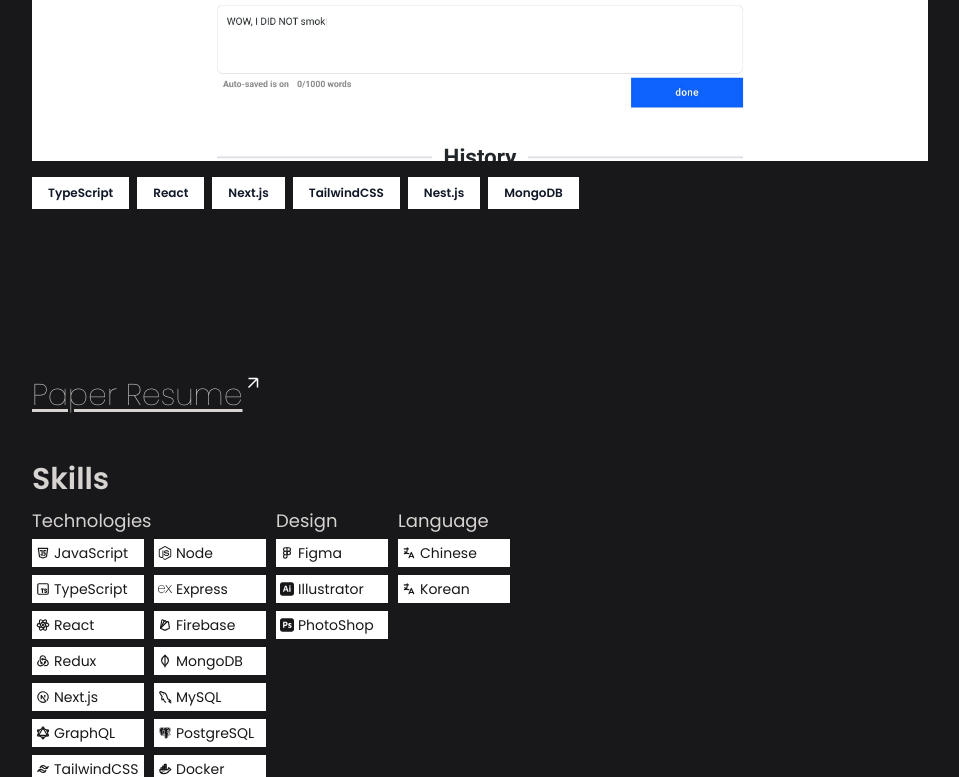
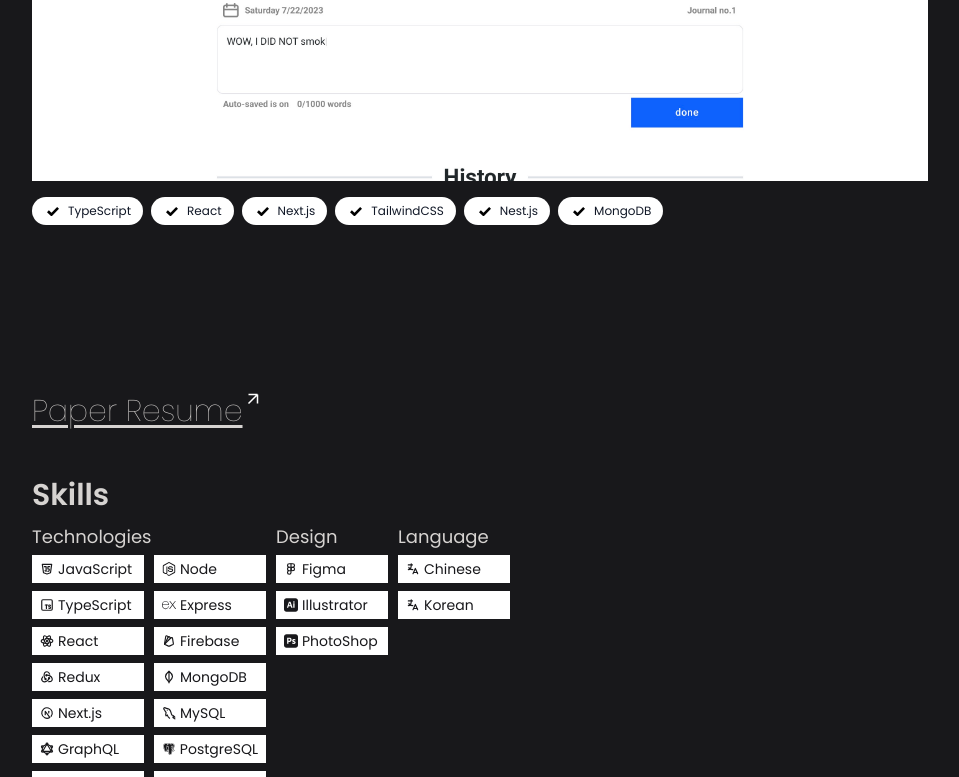
Before and after one commit to ktkennychow/ktkennychow.github.io, a React (Vite) app: page / in a window 1280 px wide. Shown: the part 2013-2790 px from the top of the page, without its empty margins (8-967 px from the left). Built offline with nearby package versions, Linux system fonts and the light colour scheme.

Commit message:
bugfix: resume link

```diff
--- a/src/components/Intro.jsx
+++ b/src/components/Intro.jsx
@@ -20,12 +20,12 @@
             <br />& Product Designer
           </p>
           <p className='flex-1'>
-            I like to design and develop products with great user experience
+            I like designing and developing products with great user experiences
             that help increase productivity and connect people.
             <br />
+            <br />
             I believe that the best products are built through the power of
-            well-constructed codebases that allow rapid development and active
-            observations of how we, humans, behave.
+            well-constructed codebases that allow rapid development, and our ability to understand how we, humans, behave.
             <br />
             <br />
             ...And I also love bouldering, running, cooking, and trying new
--- a/src/components/Nav.jsx
+++ b/src/components/Nav.jsx
@@ -20,7 +20,7 @@
         <ul>
           <li
             onMouseEnter={() => gsap.to('.about', { x: -20, duration: 1 })}
-            onMouseLeave={() => gsap.to('.about', { x: 0, duration: 1 })}
+            onMouseOut={() => gsap.to('.about', { x: 0, duration: 1 })}
             className={`about cursor-pointer text-xs py-2.5 px-2 md:text-base md:px-5 text-center ${
               currentPage === 'about'
                 ? 'bg-white font-normal text-black'
@@ -34,7 +34,7 @@
           </li>
           <li
             onMouseEnter={() => gsap.to('.projects', { x: -20, duration: 1 })}
-            onMouseLeave={() => gsap.to('.projects', { x: 0, duration: 1 })}
+            onMouseOut={() => gsap.to('.projects', { x: 0, duration: 1 })}
             className={`projects cursor-pointer text-xs py-2.5 px-2 md:text-base md:px-5 text-center ${
               currentPage === 'projects'
                 ? 'bg-white font-normal text-black'
@@ -48,7 +48,7 @@
           </li>
           <li
             onMouseEnter={() => gsap.to('.resume', { x: -20, duration: 1 })}
-            onMouseLeave={() => gsap.to('.resume', { x: 0, duration: 1 })}
+            onMouseOut={() => gsap.to('.resume', { x: 0, duration: 1 })}
             className={`resume cursor-pointer text-xs py-2.5 px-2 md:text-base md:px-5 text-center  ${
               currentPage === 'resume'
                 ? 'bg-white font-normal text-black'
@@ -62,7 +62,7 @@
           </li>
           <li
             onMouseEnter={() => gsap.to('.contact', { x: -20, duration: 1 })}
-            onMouseLeave={() => gsap.to('.contact', { x: 0, duration: 1 })}
+            onMouseOut={() => gsap.to('.contact', { x: 0, duration: 1 })}
             className={`contact cursor-pointer text-xs py-2.5 px-2 md:text-base md:px-5 text-center ${
               currentPage === 'contact'
                 ? 'bg-white font-normal text-black'
--- a/src/components/ProjectItem.jsx
+++ b/src/components/ProjectItem.jsx
@@ -1,4 +1,5 @@
 import React from 'react'
+import { Tb123 } from 'react-icons/tb'
 
 const ProjectItem = ({
   title,
@@ -70,7 +71,17 @@
           {stack.map((item) => (
             <span
               key={item}
-              className='inline-block px-4 py-2 font-semibold bg-white text-gray-900'>
+              className='flex px-3 py-1.5 font-normal bg-white text-gray-900 rounded-full items-center gap-2'>
+              <svg
+                xmlns='http://www.w3.org/2000/svg'
+                width='10'
+                height='10'
+                viewBox='0 0 20 20
+                'className='w-4'>
+
+                <path d='M20.285 2l-11.285 11.567-5.286-5.011-3.714 3.716 9 8.728 15-15.285z' />
+              </svg>
+
               {item}
             </span>
           ))}
--- a/src/components/Resume.jsx
+++ b/src/components/Resume.jsx
@@ -62,90 +62,90 @@
           <h3 className='text-lg'>Technologies</h3>
           <div className='flex gap-2.5 text-zinc-900 '>
             <div className='flex flex-col gap-2'>
-              <h4 className='bg-white flex items-center gap-1 p-1 w-28'>
+              <h4 className='bg-white flex items-center gap-1 py-1 px-2 w-28'>
                 <TbBrandJavascript />
                 JavaScript
               </h4>
-              <h4 className='bg-white flex items-center gap-1 p-1 w-28'>
+              <h4 className='bg-white flex items-center gap-1 py-1 px-2 w-28'>
                 <TbBrandTypescript />
                 TypeScript
               </h4>
-              <h4 className='bg-white flex items-center gap-1 p-1 w-28'>
+              <h4 className='bg-white flex items-center gap-1 py-1 px-2 w-28'>
                 <TbBrandReact />
                 React
               </h4>
-              <h4 className='bg-white flex items-center gap-1 p-1 w-28'>
+              <h4 className='bg-white flex items-center gap-1 py-1 px-2 w-28'>
                 <TbBrandRedux />
                 Redux
               </h4>
-              <h4 className='bg-white flex items-center gap-1 p-1 w-28'>
+              <h4 className='bg-white flex items-center gap-1 py-1 px-2 w-28'>
                 <TbBrandNextjs />
                 Next.js
               </h4>
-              <h4 className='bg-white flex items-center gap-1 p-1 w-28'>
+              <h4 className='bg-white flex items-center gap-1 py-1 px-2 w-28'>
                 <TbBrandGraphql />
                 GraphQL
               </h4>
-              <h4 className='bg-white flex items-center gap-1 p-1 w-28'>
+              <h4 className='bg-white flex items-center gap-1 py-1 px-2 w-28'>
                 <TbBrandTailwind />
                 TailwindCSS
               </h4>
-              <h4 className='bg-white flex items-center gap-1 p-1 w-28'>
+              <h4 className='bg-white flex items-center gap-1 py-1 px-2 w-28'>
                 <TbBrandHtml5 />
                 HTML
               </h4>
-              <h4 className='bg-white flex items-center gap-1 p-1 w-28'>
+              <h4 className='bg-white flex items-center gap-1 py-1 px-2 w-28'>
                 <TbBrandCss3 />
                 CSS
               </h4>
-              <h4 className='bg-white flex items-center gap-1 p-1 w-28'>
+              <h4 className='bg-white flex items-center gap-1 py-1 px-2 w-28'>
                 <SiJest />
                 Jest
               </h4>
-              <h4 className='bg-white flex items-center gap-1 p-1 w-28'>
+              <h4 className='bg-white flex items-center gap-1 py-1 px-2 w-28'>
                 <TbBrandCypress />
                 Cypress
               </h4>
             </div>
             <div className='flex flex-col gap-2'>
-              <h4 className='bg-white flex items-center gap-1 p-1 w-28'>
+              <h4 className='bg-white flex items-center gap-1 py-1 px-2 w-28'>
                 <SiNodedotjs />
                 Node
               </h4>
-              <h4 className='bg-white flex items-center gap-1 p-1 w-28'>
+              <h4 className='bg-white flex items-center gap-1 py-1 px-2 w-28'>
                 <SiExpress />
                 Express
               </h4>
 
-              <h4 className='bg-white flex items-center gap-1 p-1 w-28'>
+              <h4 className='bg-white flex items-center gap-1 py-1 px-2 w-28'>
                 <TbBrandFirebase />
                 Firebase
               </h4>
-              <h4 className='bg-white flex items-center gap-1 p-1 w-28'>
+              <h4 className='bg-white flex items-center gap-1 py-1 px-2 w-28'>
                 <TbBrandMongodb />
                 MongoDB
               </h4>
-              <h4 className='bg-white flex items-center gap-1 p-1 w-28'>
+              <h4 className='bg-white flex items-center gap-1 py-1 px-2 w-28'>
                 <TbBrandMysql />
                 MySQL
               </h4>
-              <h4 className='bg-white flex items-center gap-1 p-1 w-28'>
+              <h4 className='bg-white flex items-center gap-1 py-1 px-2 w-28'>
                 <BiLogoPostgresql />
                 PostgreSQL
               </h4>
-              <h4 className='bg-white flex items-center gap-1 p-1 w-28'>
+              <h4 className='bg-white flex items-center gap-1 py-1 px-2 w-28'>
                 <TbBrandDocker />
                 Docker
               </h4>
-              <h4 className='bg-white flex items-center gap-1 p-1 w-28'>
+              <h4 className='bg-white flex items-center gap-1 py-1 px-2 w-28'>
                 <SiYaml />
                 YAML
               </h4>
-              <h4 className='bg-white flex items-center gap-1 p-1 w-28'>
+              <h4 className='bg-white flex items-center gap-1 py-1 px-2 w-28'>
                 <TbBrandGithub />
                 Github
               </h4>
-              <h4 className='bg-white flex items-center gap-1 p-1 w-28'>
+              <h4 className='bg-white flex items-center gap-1 py-1 px-2 w-28'>
                 <TbBrandPython />
                 Python
               </h4>
@@ -156,15 +156,15 @@
           <div className='flex flex-col gap-1 font-normal'>
             <h3 className='text-lg'>Design</h3>
             <div className='flex flex-col gap-2 text-zinc-900'>
-              <h4 className='bg-white flex items-center gap-1 p-1 w-28'>
+              <h4 className='bg-white flex items-center gap-1 py-1 px-2 w-28'>
                 <TbBrandFigma />
                 Figma
               </h4>
-              <h4 className='bg-white flex items-center gap-1 p-1 w-28'>
+              <h4 className='bg-white flex items-center gap-1 py-1 px-2 w-28'>
                 <SiAdobeillustrator />
                 Illustrator
               </h4>
-              <h4 className='bg-white flex items-center gap-1 p-1 w-28'>
+              <h4 className='bg-white flex items-center gap-1 py-1 px-2 w-28'>
                 <SiAdobephotoshop />
                 PhotoShop
               </h4>
@@ -173,11 +173,11 @@
           <div className='flex flex-col gap-1 font-normal'>
             <h3 className='text-lg'>Language</h3>
             <div className='flex flex-col gap-2 text-zinc-900'>
-              <h4 className='bg-white flex items-center gap-1 p-1 w-28'>
+              <h4 className='bg-white flex items-center gap-1 py-1 px-2 w-28'>
                 <TbLanguage />
                 Chinese
               </h4>
-              <h4 className='bg-white flex items-center gap-1 p-1 w-28'>
+              <h4 className='bg-white flex items-center gap-1 py-1 px-2 w-28'>
                 <TbLanguage />
                 Korean
               </h4>
```
